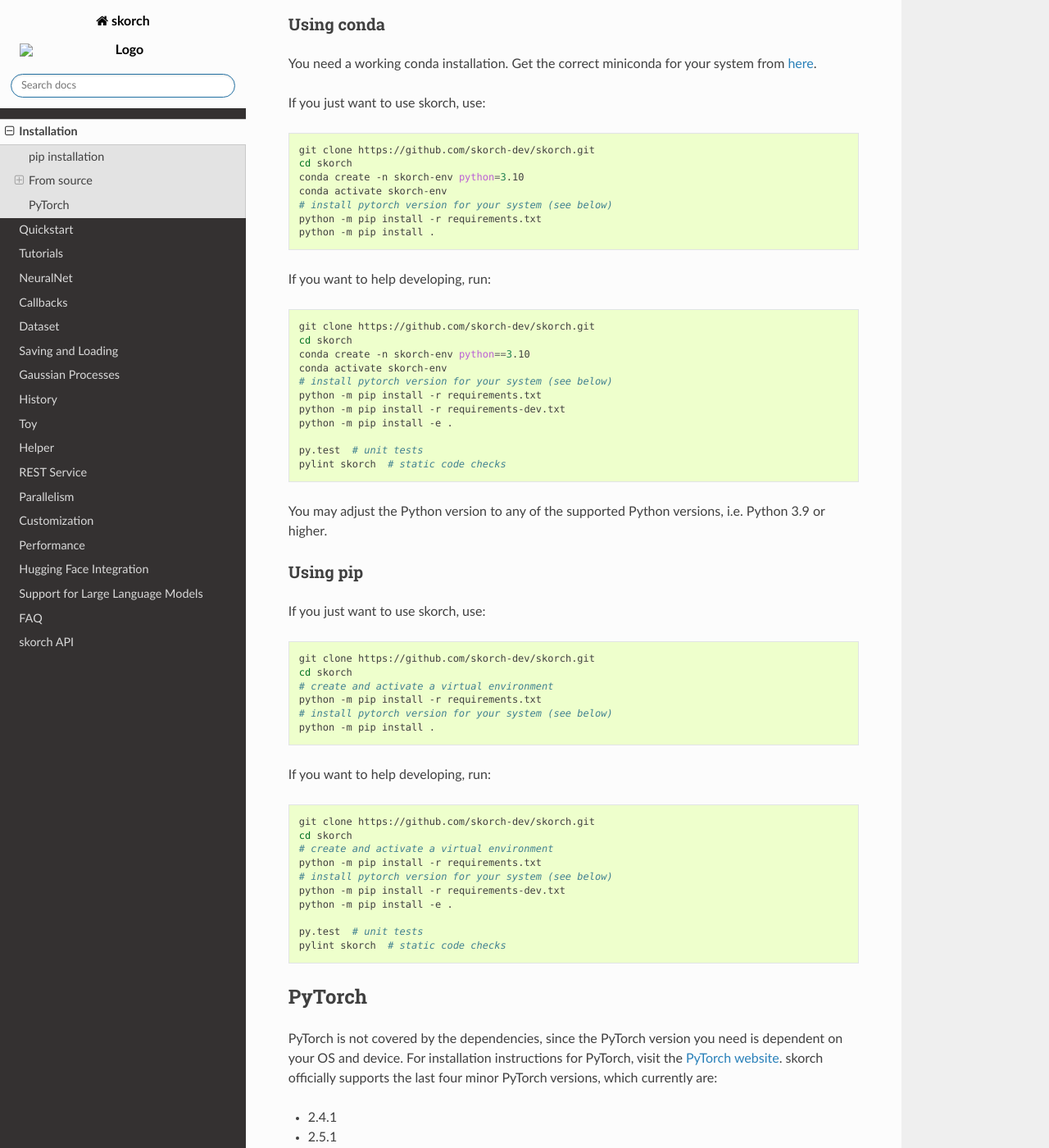
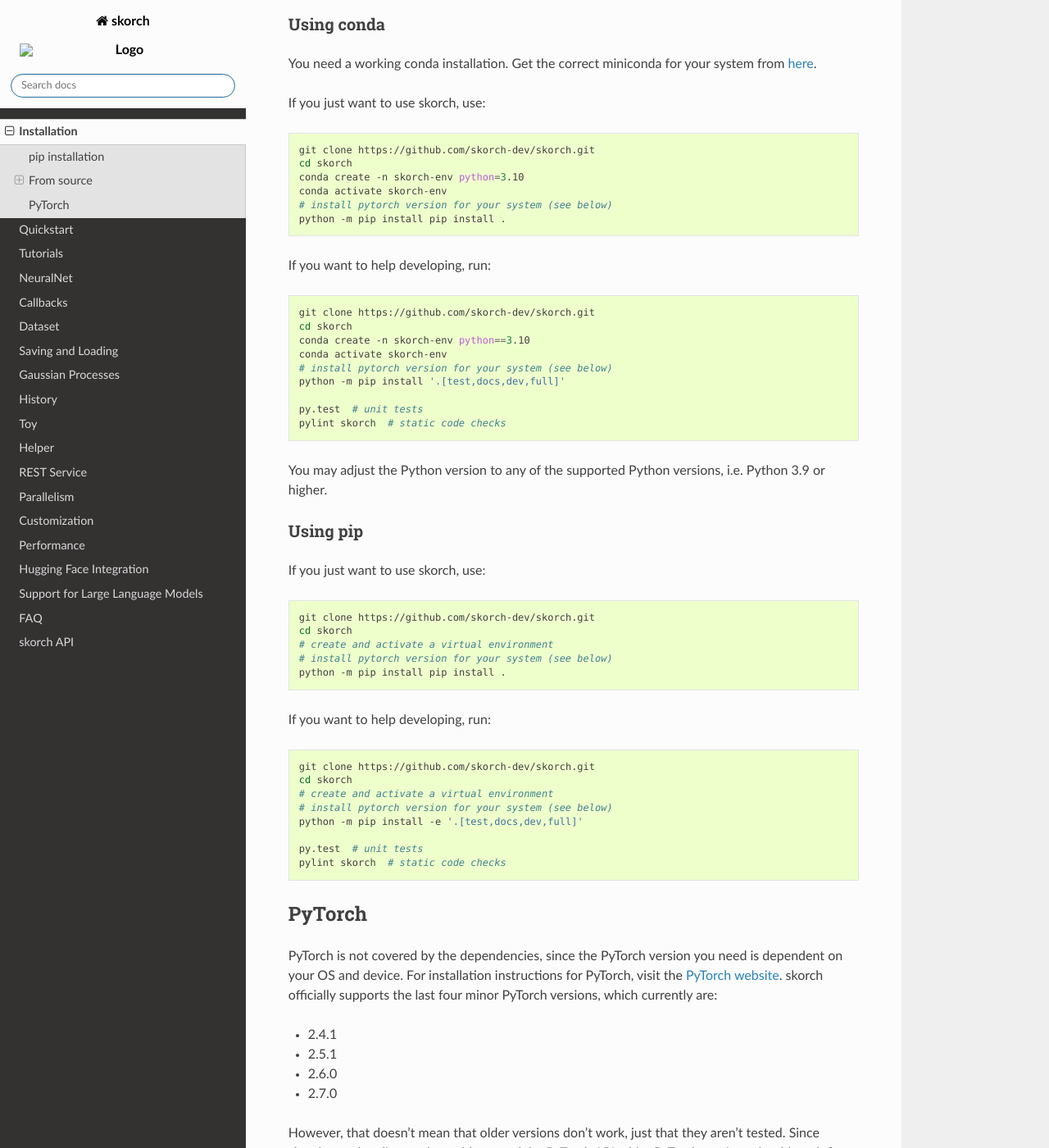
Before and after one commit to skorch-dev/skorch, a Sphinx documentation site: the page built from docs/user/installation.rst, in a window 1280 px wide and 1400 px high, scrolled down 635 px. Shown: the whole window at 82% size. Built offline with Sphinx 7.4.7 and the Read the Docs theme 3.1.0, drawn with Linux system fonts in a browser that asks for light colours.

Commit message:
update the devs installation details.

```diff
--- a/docs/user/installation.rst
+++ b/docs/user/installation.rst
@@ -38,8 +38,8 @@
     conda create -n skorch-env python=3.10
     conda activate skorch-env
     # install pytorch version for your system (see below)
-    python -m pip install -r requirements.txt
-    python -m pip install .
+    python -m pip install pip install .
+
 
 If you want to help developing, run:
 
@@ -50,9 +50,7 @@
     conda create -n skorch-env python==3.10
     conda activate skorch-env
     # install pytorch version for your system (see below)
-    python -m pip install -r requirements.txt
-    python -m pip install -r requirements-dev.txt
-    python -m pip install -e .
+    python -m pip install '.[test,docs,dev,full]'
 
     py.test  # unit tests
     pylint skorch  # static code checks
@@ -70,9 +68,8 @@
     git clone https://github.com/skorch-dev/skorch.git
     cd skorch
     # create and activate a virtual environment
-    python -m pip install -r requirements.txt
     # install pytorch version for your system (see below)
-    python -m pip install .
+    python -m pip install pip install .
 
 If you want to help developing, run:
 
@@ -81,10 +78,8 @@
     git clone https://github.com/skorch-dev/skorch.git
     cd skorch
     # create and activate a virtual environment
-    python -m pip install -r requirements.txt
     # install pytorch version for your system (see below)
-    python -m pip install -r requirements-dev.txt
-    python -m pip install -e .
+    python -m pip install -e '.[test,docs,dev,full]'
 
     py.test  # unit tests
     pylint skorch  # static code checks
```
Also changed, not shown: README.rst (+2 -8 lines).
